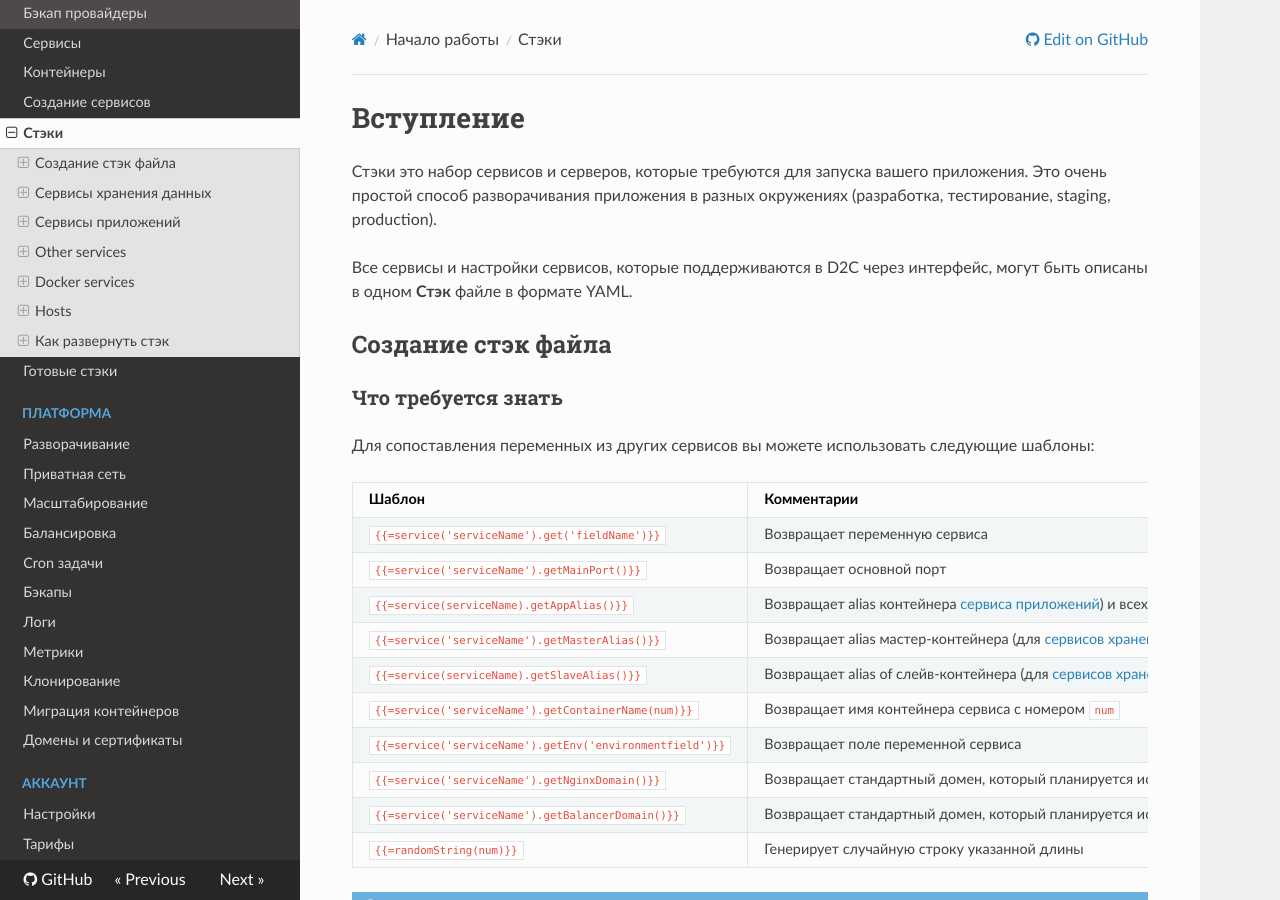
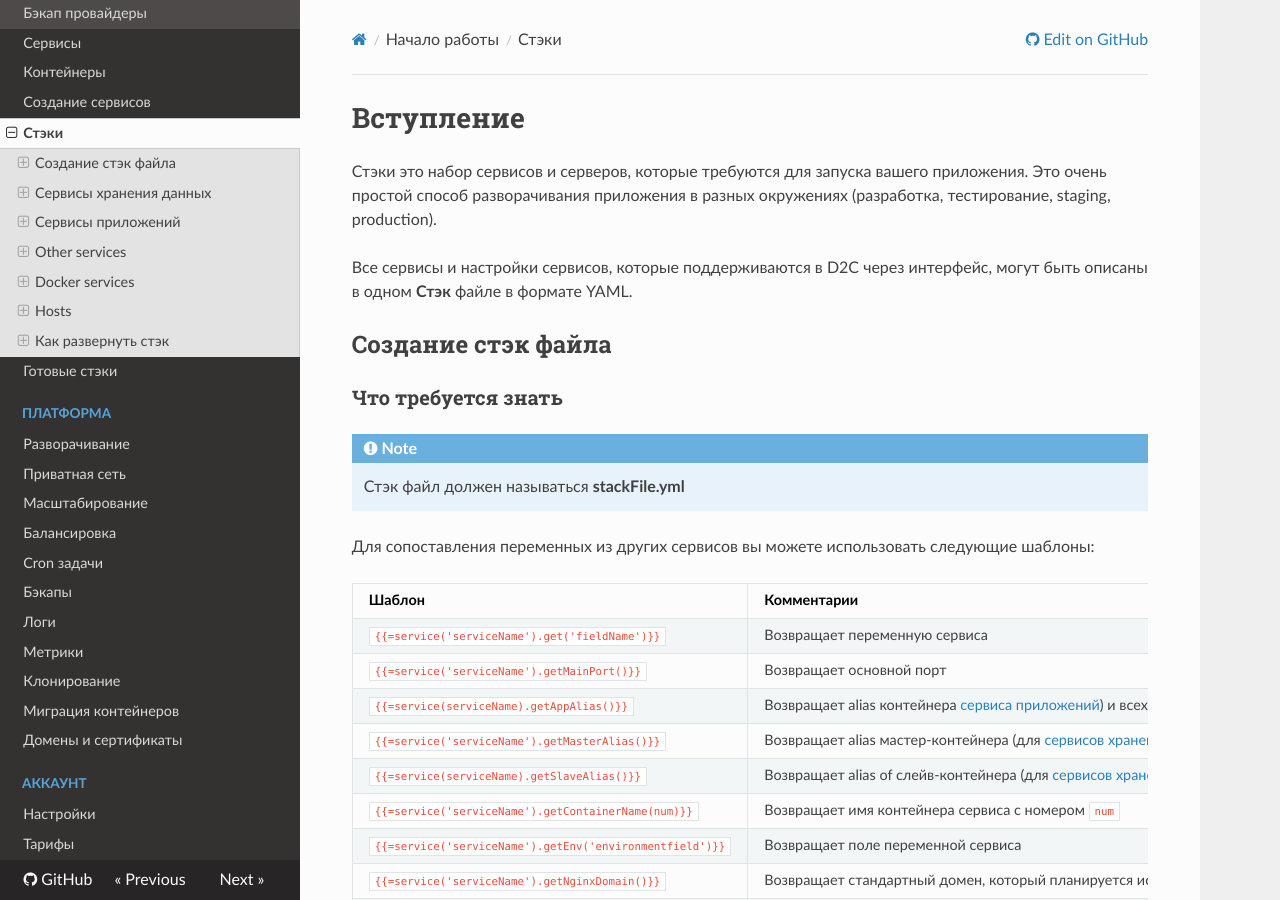
Before and after one commit to d2cio/docs-ru, an MkDocs documentation site: the page built from docs/getting-started/stacks.md, in a window 1280 px wide and 900 px high. Built offline with MkDocs 1.6.1, drawn with Linux system fonts in a browser that asks for light colours; nearby versions of some CDN libraries; old or Windows-style settings are respelled for this version of MkDocs.

Commit message:
edit stacks page

```diff
--- a/docs/getting-started/stacks.md
+++ b/docs/getting-started/stacks.md
@@ -7,6 +7,10 @@
 ## Создание стэк файла
 
 ### Что требуется знать
+
+!!! note
+
+    Стэк файл должен называться **stackFile.yml**
 
 Для сопоставления переменных из других сервисов вы можете использовать следующие шаблоны:
 
```
Also changed, not shown: other parts of docs/getting-started/stacks.md (+1 -3 lines).
